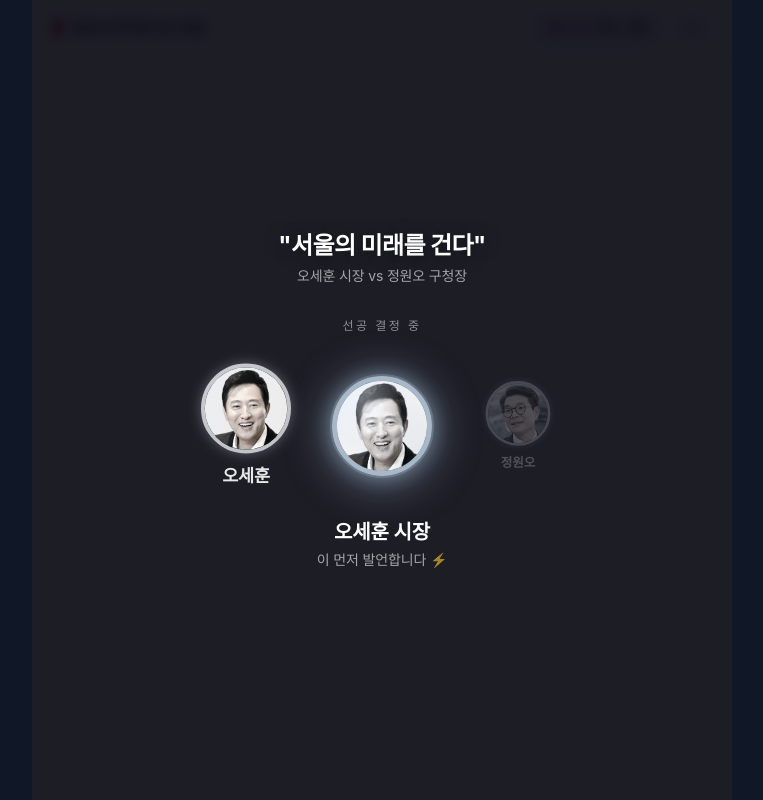
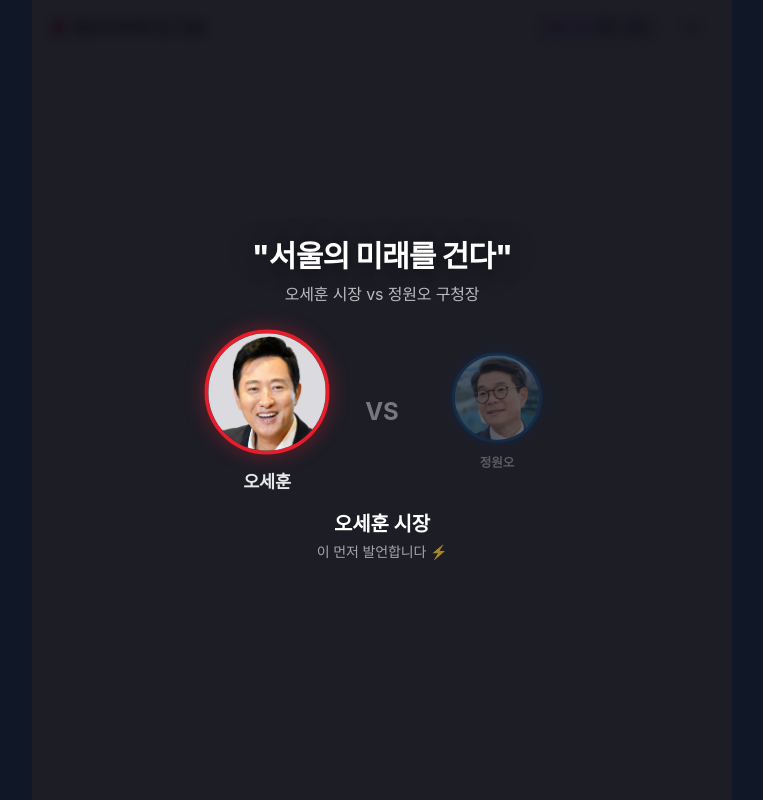
Before and after one commit to seojoonkim/polichat, a React (Vite) app: page /debate in a window 1280 px wide. Both pictures are taken after a click on the button "정책 토론 시작!". Shown: the whole page, without its empty margins (258-1021 px from the left). Built offline with nearby package versions, Linux system fonts and the light colour scheme; a web font is replaced by a local one.

Commit message:
fix: coinflip 오버레이 — 동전 제거, 컬러 프로필, 제목 강화

```diff
--- a/src/components/debate/DebateView.tsx
+++ b/src/components/debate/DebateView.tsx
@@ -1455,150 +1455,63 @@ function detectFacts(text: string): { label: string; subtitle: string; detail: s
           style={{ background: 'rgba(10,10,20,0.92)', backdropFilter: 'blur(6px)' }}
         >
           {/* 토론 제목 */}
-          <p className="text-white font-bold text-2xl mb-1 tracking-tight text-center px-6"
-             style={{ textShadow: '0 2px 16px rgba(0,0,0,0.5)' }}>
+          <p className="text-white font-extrabold text-3xl mb-2 tracking-tight text-center px-6"
+             style={{ textShadow: '0 2px 24px rgba(0,0,0,0.7)' }}>
             {config.title}
           </p>
-          <p className="text-white/60 text-sm mb-8">{config.speakerAName} vs {config.speakerBName}</p>
-          <p className="text-white/50 text-xs mb-8 tracking-[0.2em] uppercase">선공 결정 중</p>
-
-          <div className="flex items-center gap-10 mb-8">
+          <p className="text-white/70 text-base mb-10">{config.speakerAName} vs {config.speakerBName}</p>
+
+          {/* 인물 프로필 */}
+          <div className="flex items-center gap-12 mb-8">
             {/* Speaker A */}
             <div className={`flex flex-col items-center transition-all duration-700 ${
               coinFlipStage === 'revealed'
                 ? coinFlipWinner.key === config.speakerA
                   ? 'scale-125 opacity-100'
-                  : 'opacity-25 scale-90'
+                  : 'opacity-30 scale-90'
                 : 'opacity-100'
             }`}>
-              <div style={{ position: 'relative', width: 72, height: 72 }}>
+              <div style={{ position: 'relative', width: 100, height: 100 }}>
                 <img
                   src={`/politicians/${config.speakerA}/profile.jpg`}
-                  style={{ width: 72, height: 72, borderRadius: '50%', objectFit: 'cover', border: '3px solid #A8B8C8',
-                    filter: 'grayscale(0.5) contrast(1.08) brightness(1.05) saturate(0.45)',
-                    boxShadow: '0 0 10px rgba(160,185,210,0.4)' }}
+                  style={{
+                    width: 100, height: 100, borderRadius: '50%', objectFit: 'cover',
+                    border: `3px solid ${config.speakerAColor}`,
+                    boxShadow: `0 0 16px ${config.speakerAColor}66`,
+                  }}
                 />
-                <div style={{ position: 'absolute', inset: 0, borderRadius: '50%',
-                  background: 'linear-gradient(135deg, rgba(235,242,255,0.2) 0%, transparent 60%)', pointerEvents: 'none' }} />
               </div>
-              <span className="text-white/90 text-sm mt-2 font-semibold">{config.speakerAName.split(' ')[0]}</span>
+              <span className="text-white/90 text-sm mt-3 font-semibold">{config.speakerAName.split(' ')[0]}</span>
             </div>
 
-            {/* 3D 골드 코인 */}
-            <div style={{ position: 'relative', width: 120, height: 120, display: 'flex', alignItems: 'center', justifyContent: 'center' }}>
-              {/* 금빛 글로우 링 */}
-              {coinFlipStage === 'spinning' && (
-                <div style={{
-                  position: 'absolute',
-                  width: 154,
-                  height: 154,
-                  borderRadius: '50%',
-                  background: 'transparent',
-                  boxShadow: '0 0 28px 6px rgba(160,185,210,0.55), 0 0 60px 10px rgba(160,185,210,0.18)',
-                  animation: 'orbitRing 1.4s ease-in-out infinite alternate',
-                  pointerEvents: 'none',
-                }} />
-              )}
-              <div style={{ perspective: '500px' }}>
-                <div
-                  style={{
-                    width: 100,
-                    height: 100,
-                    position: 'relative',
-                    transformStyle: 'preserve-3d',
-                    animation: coinFlipStage === 'spinning' ? 'coinSpin3D 0.45s linear infinite' : 'none',
-                    transition: coinFlipStage === 'revealed' ? 'transform 0.7s cubic-bezier(0.34,1.56,0.64,1)' : 'none',
-                    transform: coinFlipStage === 'revealed'
-                      ? (coinFlipWinner?.key === config.speakerA ? 'rotateY(0deg)' : 'rotateY(180deg)')
-                      : undefined,
-                    filter: coinFlipStage === 'spinning' ? 'drop-shadow(0 0 12px rgba(160,185,210,0.8))' : 'drop-shadow(0 4px 20px rgba(160,185,210,0.6))',
-                  }}
-                >
-                  {/* 앞면: Speaker A — 골드 코인 */}
-                  <div style={{
-                    position: 'absolute', inset: 0,
-                    backfaceVisibility: 'hidden',
-                    WebkitBackfaceVisibility: 'hidden',
-                    borderRadius: '50%',
-                    overflow: 'hidden',
-                    border: '5px solid #A8B8C8',
-                    boxShadow: 'inset 0 0 0 2px rgba(210,225,240,0.6), inset 0 0 0 4px rgba(100,130,160,0.4), 0 0 20px rgba(160,185,210,0.5)',
-                    outline: '2px solid rgba(190,210,230,0.2)',
-                  }}>
-                    <img
-                      src={`/politicians/${config.speakerA}/profile.jpg`}
-                      style={{ width: '100%', height: '100%', objectFit: 'cover',
-                        filter: 'grayscale(0.65) contrast(1.1) brightness(1.08) saturate(0.35)' }}
-                      alt={config.speakerAName}
-                    />
-                    {/* 릿지 오버레이 */}
-                    <div style={{
-                      position: 'absolute', inset: 0, borderRadius: '50%',
-                      background: 'radial-gradient(circle at 35% 28%, rgba(230,240,255,0.4) 0%, rgba(140,165,190,0.08) 45%, transparent 70%)',
-                      pointerEvents: 'none',
-                    }} />
-                    {/* 하이라이트 사선 */}
-                    <div style={{
-                      position: 'absolute', inset: 0, borderRadius: '50%',
-                      background: 'linear-gradient(135deg, rgba(235,242,255,0.35) 0%, transparent 50%, rgba(50,80,120,0.12) 100%)',
-                      pointerEvents: 'none',
-                    }} />
-                  </div>
-
-                  {/* 뒷면: Speaker B — 골드 코인 */}
-                  <div style={{
-                    position: 'absolute', inset: 0,
-                    backfaceVisibility: 'hidden',
-                    WebkitBackfaceVisibility: 'hidden',
-                    transform: 'rotateY(180deg)',
-                    borderRadius: '50%',
-                    overflow: 'hidden',
-                    border: '5px solid #A8B8C8',
-                    boxShadow: 'inset 0 0 0 2px rgba(210,225,240,0.6), inset 0 0 0 4px rgba(100,130,160,0.4), 0 0 20px rgba(160,185,210,0.5)',
-                    outline: '2px solid rgba(190,210,230,0.2)',
-                  }}>
-                    <img
-                      src={`/politicians/${config.speakerB}/profile.jpg`}
-                      style={{ width: '100%', height: '100%', objectFit: 'cover',
-                        filter: 'grayscale(0.65) contrast(1.1) brightness(1.08) saturate(0.35)' }}
-                      alt={config.speakerBName}
-                    />
-                    <div style={{
-                      position: 'absolute', inset: 0, borderRadius: '50%',
-                      background: 'radial-gradient(circle at 35% 28%, rgba(230,240,255,0.4) 0%, rgba(140,165,190,0.08) 45%, transparent 70%)',
-                      pointerEvents: 'none',
-                    }} />
-                    <div style={{
-                      position: 'absolute', inset: 0, borderRadius: '50%',
-                      background: 'linear-gradient(135deg, rgba(235,242,255,0.35) 0%, transparent 50%, rgba(50,80,120,0.12) 100%)',
-                      pointerEvents: 'none',
-                    }} />
-                  </div>
-                </div>
-              </div>
-            </div>
+            {/* VS */}
+            <span className="text-white/40 font-bold text-2xl">VS</span>
 
             {/* Speaker B */}
             <div className={`flex flex-col items-center transition-all duration-700 ${
               coinFlipStage === 'revealed'
                 ? coinFlipWinner.key === config.speakerB
                   ? 'scale-125 opacity-100'
-                  : 'opacity-25 scale-90'
+                  : 'opacity-30 scale-90'
                 : 'opacity-100'
             }`}>
-              <div style={{ position: 'relative', width: 72, height: 72 }}>
+              <div style={{ position: 'relative', width: 100, height: 100 }}>
                 <img
                   src={`/politicians/${config.speakerB}/profile.jpg`}
-                  style={{ width: 72, height: 72, borderRadius: '50%', objectFit: 'cover', border: '3px solid #A8B8C8',
-                    filter: 'grayscale(0.5) contrast(1.08) brightness(1.05) saturate(0.45)',
-                    boxShadow: '0 0 10px rgba(160,185,210,0.4)' }}
+                  style={{
+                    width: 100, height: 100, borderRadius: '50%', objectFit: 'cover',
+                    border: `3px solid ${config.speakerBColor}`,
+                    boxShadow: `0 0 16px ${config.speakerBColor}66`,
+                  }}
                 />
-                <div style={{ position: 'absolute', inset: 0, borderRadius: '50%',
-                  background: 'linear-gradient(135deg, rgba(235,242,255,0.2) 0%, transparent 60%)', pointerEvents: 'none' }} />
               </div>
-              <span className="text-white/90 text-sm mt-2 font-semibold">{config.speakerBName.split(' ')[0]}</span>
+              <span className="text-white/90 text-sm mt-3 font-semibold">{config.speakerBName.split(' ')[0]}</span>
             </div>
           </div>
+
+          {coinFlipStage === 'spinning' && (
+            <p className="text-white/40 text-xs tracking-[0.2em] uppercase mb-4">선공 결정 중</p>
+          )}
 
           {coinFlipStage === 'revealed' && (
             <div className="text-center" style={{ animation: 'fadeInUp 0.4s ease' }}>
@@ -1608,14 +1521,6 @@ function detectFacts(text: string): { label: string; subtitle: string; detail: s
           )}
 
           <style>{`
-            @keyframes coinSpin3D {
-              0%   { transform: rotateY(0deg); }
-              100% { transform: rotateY(360deg); }
-            }
-            @keyframes orbitRing {
-              0%   { transform: rotateX(72deg) rotateZ(0deg); }
-              100% { transform: rotateX(72deg) rotateZ(360deg); }
-            }
             @keyframes fadeInUp {
               from { opacity: 0; transform: translateY(12px); }
               to { opacity: 1; transform: translateY(0); }
```
